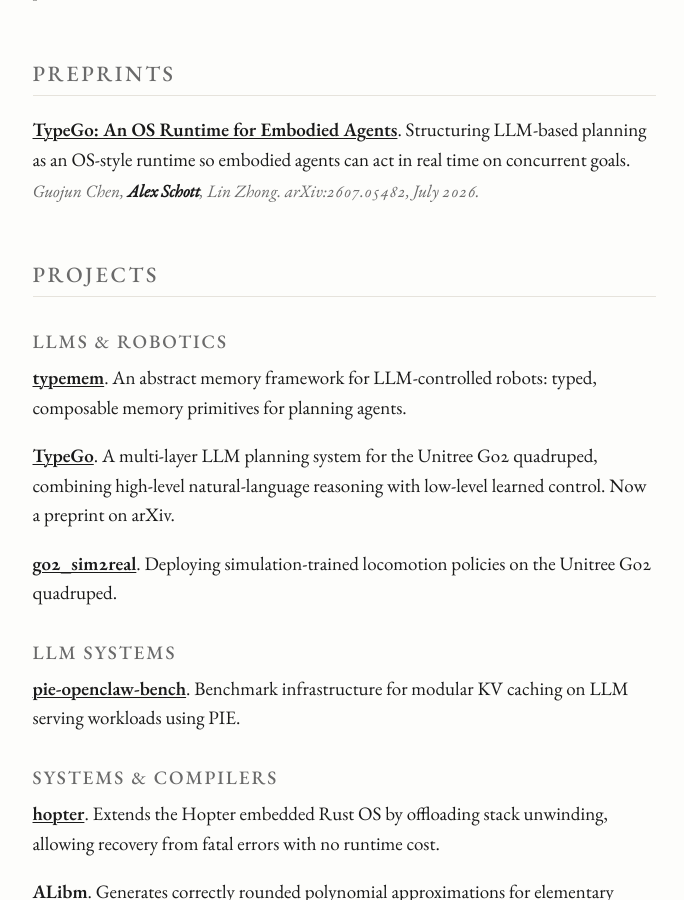
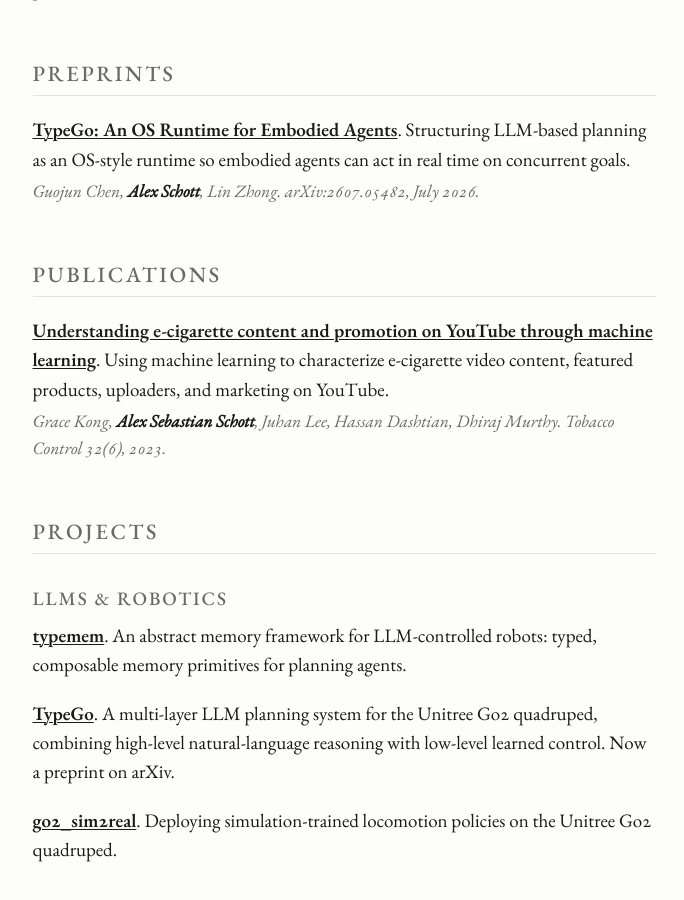
Before and after one commit to sschott20/sschott20.github.io, a Jekyll site: the page built from index.md, in a window 1280 px wide and 900 px high, scrolled down 621 px. Shown: the whole window, without its empty margins (296-980 px from the left). Built offline with Jekyll 4.4.1, drawn with Linux system fonts in a browser that asks for light colours.

Commit message:
add publications section with e-cigarette youtube ml paper

```diff
--- a/index.md
+++ b/index.md
@@ -32,6 +32,16 @@
     <a class="name" href="https://arxiv.org/abs/2607.05482">TypeGo: An OS Runtime for Embodied Agents</a>.
     <span class="desc">Structuring LLM-based planning as an OS-style runtime so embodied agents can act in real time on concurrent goals.</span>
     <span class="meta">Guojun Chen, <span class="me">Alex Schott</span>, Lin Zhong. arXiv:2607.05482, July 2026.</span>
+  </li>
+</ul>
+
+## Publications
+
+<ul class="projects">
+  <li>
+    <a class="name" href="https://doi.org/10.1136/tobaccocontrol-2021-057243">Understanding e-cigarette content and promotion on YouTube through machine learning</a>.
+    <span class="desc">Using machine learning to characterize e-cigarette video content, featured products, uploaders, and marketing on YouTube.</span>
+    <span class="meta">Grace Kong, <span class="me">Alex Sebastian Schott</span>, Juhan Lee, Hassan Dashtian, Dhiraj Murthy. Tobacco Control 32(6), 2023.</span>
   </li>
 </ul>
 
```
